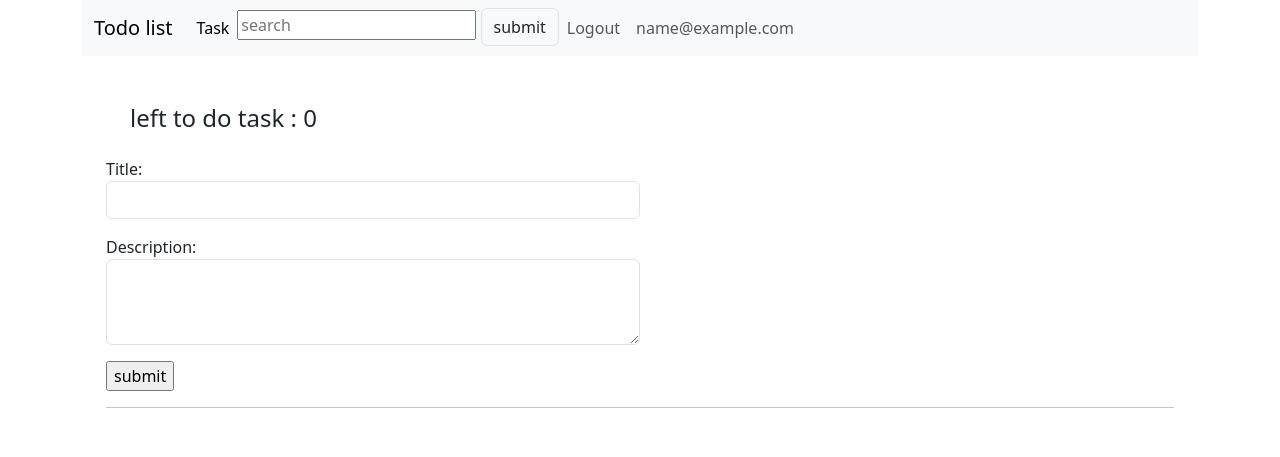
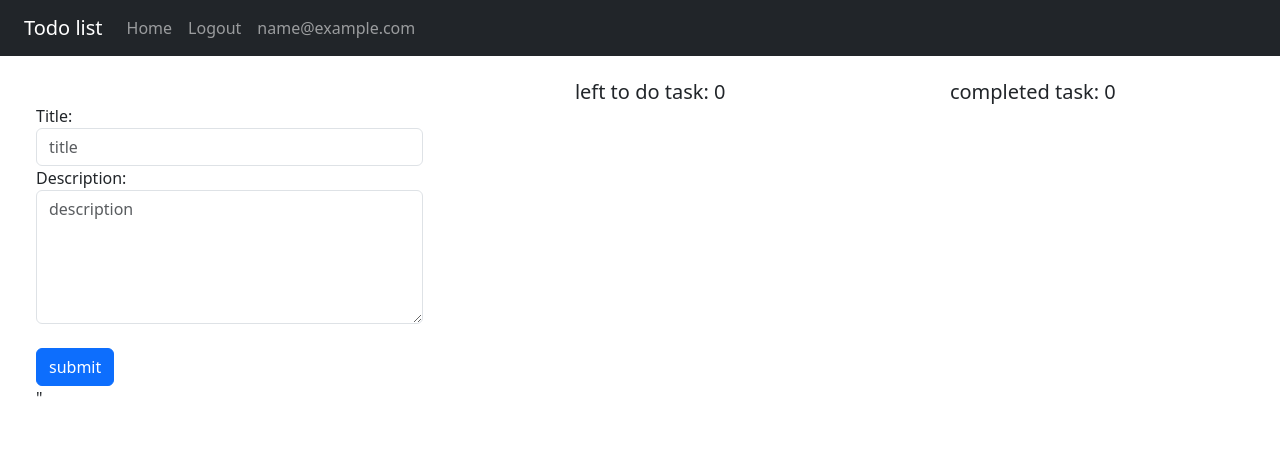
Before and after one commit to Prakash5209/todo-django, a Django app: page / in a window 1280 px wide. Shown: the top 457 px of the page. Run offline with Django 4.2, Linux system fonts and the light colour scheme; the visitor is signed in with stand-in values (Sample User, id 1); data that the repository does not hold is empty; some libraries are stand-ins or nearby versions.

Commit message:
task.html (update)

```diff
--- a/task/forms.py
+++ b/task/forms.py
@@ -9,6 +9,12 @@ class Task_form(forms.ModelForm):
 
     def __init__(self,*args,**kwargs):
         super().__init__(*args,**kwargs)
-        self.fields['title'].widget.attrs.update({'class':'form-control'})
-        self.fields['description'].widget.attrs.update({'class':'form-control'})
-        self.fields['description'].widget.attrs.update({'rows':3})
+        # self.fields['title'].widget.attrs.update({'class':'form-control','placeholder':'title'})
+        # self.fields['description'].widget.attrs.update({'class':'form-control','rows':5,'placeholder':'description'})
+        # self.fields['description'].widget.attrs.update({'rows':5})
+
+        for field in self.fields:
+            if field=='description':
+                self.fields[field].widget.attrs.update({'rows':5})
+            self.fields[field].widget.attrs.update({'placeholder':f'{field}','class':'form-control'})
+            print(type(field))
--- a/task/templates/task.html
+++ b/task/templates/task.html
@@ -1,36 +1,38 @@
 {% extends 'base.html' %}
 {% block content %}
-<h4 class="m-4">left to do task : {{total_task}}</h4>
-{% comment %} <a href="{% url 'task:new_task' %}" class="btn btn-primary">add new task</a><br><br> {% endcomment %}
-<div class="col-md-6">
-    <form method="post" action="">
-        {% csrf_token %}
-        {{ form.as_p }}
-        {% comment %} <input type="text" name="title" class="form-control">
-        <textarea type="text" name="description" class="form-control" rows="2"></textarea>{% endcomment %}
-        <input type="submit" value="submit">
-    </form>
-</div><hr>
-<div class="col-md-6">
-    <div class="task_body">
-        {% for task in object_list %}
-        <div class="task_container">
-            <div class="row">
-                <div class="col">
-                    <ol>
-                        <li><p><u>{{ task.title }}</u></p></li>
-                        <li><p>{{ task.description }}</p></li>
-                    </ol>
-                </div>
-                <div class="task_button col-md-auto">
-                    {% comment %} <a href="#" class="btn btn-primary btn-sm" role="button" aria-pressed="true">Edit</a>
-                    <a href="{% url 'task:delete_task' task.id %}" class="btn btn-danger btn-sm" role="button" aria-pressed="true">Delete</a> {% endcomment %}
-                    <a href="{% url 'task:edit_task' task.id %}">Edit</a>
-                    <a href="{% url 'task:delete_task' task.id %}">Delete</a>
-                </div>
+
+<div class="container-fluid">
+    <div class="row px-4">
+        <div class="col-md-4 py-5">
+
+            <form method="POST" action=".">
+                {% csrf_token %}
+                {{ form }}
+                <br><input type="submit" class="btn btn-primary" value="submit">
+            </form>"
+        </div>
+
+        <div class="col-md-8">
+            <div class="py-4 px-3 d-flex justify-content-around">
+                <p class="h5">left to do task: {{total_task}}</p>
+                <p class="h5">completed task: {{total_task}}</p>
             </div>
+            <ol class="list-group list-group-flush" type="1">
+                    {% for task in object_list %}
+                    <li href="#" class="list-group-item list-group-item-action d-flex justify-content-between">
+                        <div class="">
+                            <input class="form-check-input me-1" type="checkbox" value="" id="firstCheckbox">
+                            <label>{{task.title}}<br>{{task.description}}</label>
+                        </div>
+                        <div class="">
+                            <a class="btn btn-secondary btn-sm" href="{% url 'task:edit_task' task.id %}">edit</a>
+                            <a class="btn btn-secondary btn-sm" href="{% url 'task:delete_task' task.id %}">cancel</a>
+                        </div>
+                    </li>
+                    {% endfor %}
+            </ol>
         </div>
-        {% endfor %}
     </div>
 </div>
+
 {% endblock content%}
--- a/templates/base.html
+++ b/templates/base.html
@@ -11,14 +11,10 @@
         <link rel="stylesheet" href="{% static 'css/style.css' %}">
     </head>
     <body>
-        <div class="container">
-            {% block navbar %}
-                {% include 'navbar.html' %}
-            {% endblock navbar %}
-            <div class="p-4">
-                {% block content %}
-                {% endblock content %}
-            </div>
-        </div>
+        {% block navbar %}
+            {% include 'navbar.html' %}
+        {% endblock navbar %}
+        {% block content %}
+        {% endblock content %}
     </body>
 </html>
--- a/templates/navbar.html
+++ b/templates/navbar.html
@@ -1,3 +1,18 @@
+<nav class="navbar navbar-expand-lg bg-dark navbar-dark">
+  <ul class="navbar-nav px-4">
+      <a class="navbar-brand" href="{% url 'task:TaskClassView' %}">Todo list</a>
+      <li class="nav-item"><a class="nav-link" href="{% url 'task:TaskClassView' %}">Home</a></li>
+      {% if request.user.is_authenticated %}
+      <li class="nav-item"><a class="nav-link" href="{% url 'useraccount:userlogout' %}">Logout</a></li>
+      {% else %}
+      <li class="nav-item"><a class="nav-link" href="{% url 'useraccount:userlogin' %}">Login</a></li>
+      <li class="nav-item"><a class="nav-link" href="{% url 'useraccount:usersignup' %}">Signup</a></li>
+      {% endif %}
+      <li class="nav-item"><a class="nav-link" href="">{{ request.user }}</a></li>
+  </ul>
+</nav>
+
+{% comment %}
 <nav class="navbar navbar-expand-lg bg-body-tertiary">
     <div class="container-fluid">
       <a class="navbar-brand" href="#">Todo list</a>
@@ -33,4 +48,4 @@
         </ul>
       </div>
     </div>
-  </nav>
+  </nav> {% endcomment %}
--- a/useraccount/forms.py
+++ b/useraccount/forms.py
@@ -7,6 +7,10 @@ class CustomUserCreationForm(UserCreationForm):
         model=CustomUserModel
         fields=('email',)
 
+    def __init__(self,*args,**kwargs):
+        super().__init__(*args,**kwargs)
+        self.fields['email'].widget.attrs.update({'class':'form-control'})
+
 class CustomUserChangeForm(UserChangeForm):
     class Meta:
         model=CustomUserModel
--- a/useraccount/templates/login.html
+++ b/useraccount/templates/login.html
@@ -3,6 +3,6 @@
 <form method="POST" action="">
     {% csrf_token %}
     {{ form.as_p }}
-    <input type="submit" value="submit">
+    <input type="submit" value="submit" class="btn btn-primary">
 </form>
 {% endblock content %}
```
